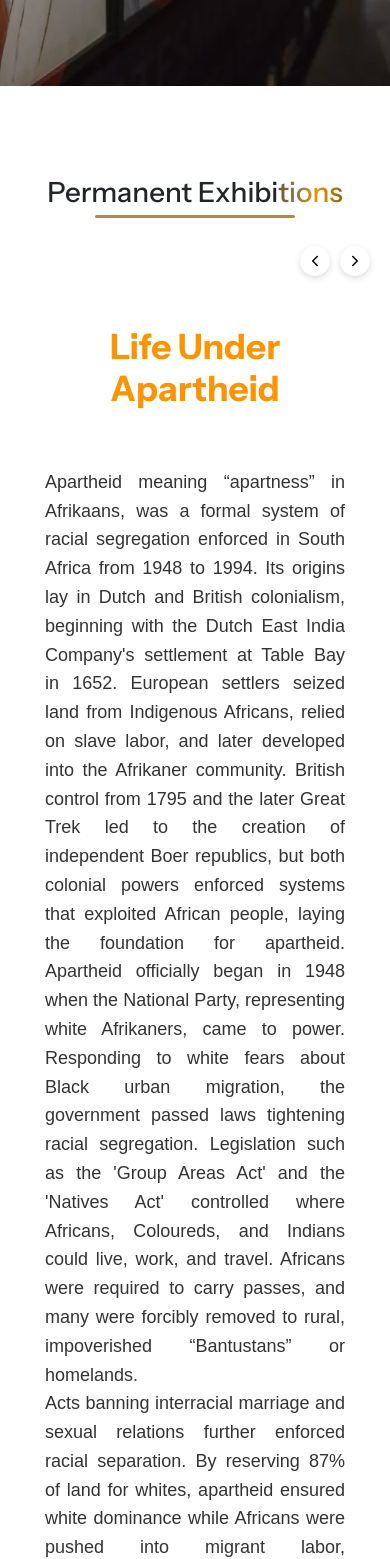
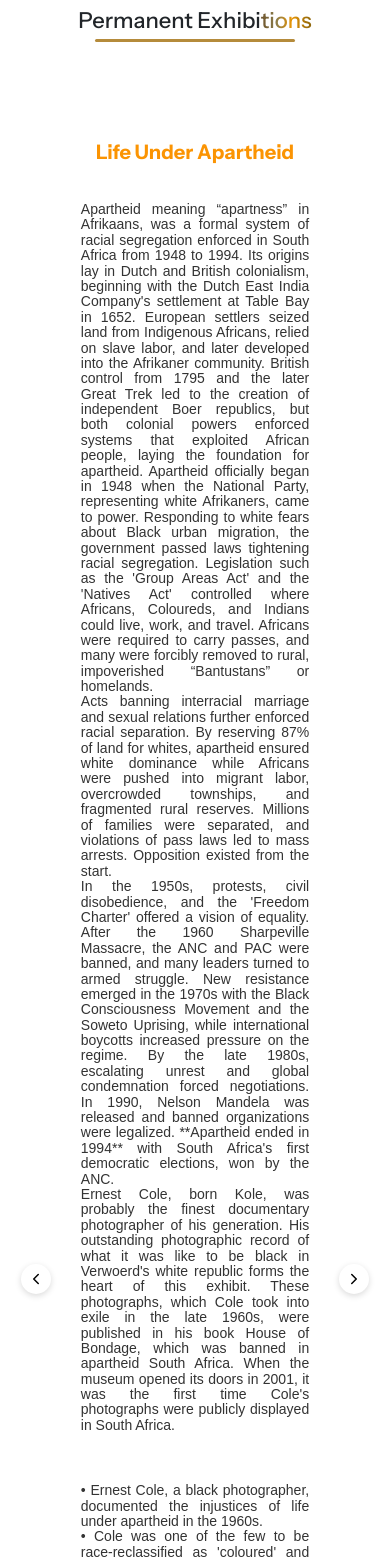
Before and after one commit to bontlenkoale1/apartheid-museum-clone, a React (Vite) app: page /apartheid-museum-clone/exhibitions in a window 390 px wide. Shown: the part 420-1979 px from the top of the page. Built offline with nearby package versions, Linux system fonts and the light colour scheme; a web font is replaced by a local one.

Commit message:
added media queries for exhibition page

```diff
--- a/src/pages/home/Exhibitions.css
+++ b/src/pages/home/Exhibitions.css
@@ -82,11 +82,6 @@ html {
   border-radius: 30px;
   margin: 20px 0;
 }
-/*.segragationimages {
-  width: 30%;
-  height: 30%;
-  border-radius: 30px;
-  margin: 20px 0;}*/
 
 section.exhibitionhero {
   padding-bottom: 50px;
@@ -119,9 +114,9 @@ section.exhibitionhero {
   transition: 0.8s all ease-in;
 }
 .custom-prev-btns:hover,
-.custom-next-btns:hover{
-  background-color:#fb9403;
-  color:white;
+.custom-next-btns:hover {
+  background-color: #fb9403;
+  color: white;
 }
 
 .custom-prev-btns {
@@ -137,3 +132,80 @@ section.exhibitionhero {
   width: 18px;
   height: 18px;
 }
+
+/* Media Queries */
+@media (max-width: 1280px) {
+  .segragationimage {
+    width: 28%;
+  }
+  .permanent-image-wrapper {
+    display: flex;
+    justify-content: center;
+    gap: 30px;
+  }
+}
+@media (max-width: 768px) {
+  .exhibitionhero-background {
+    min-height: 40vh;
+  }
+
+  .permanent-exhibition-card {
+    width: 90%;
+  }
+
+  .segragationimage {
+    width: 80%;
+    margin: 20px 0;
+  }
+
+  .permanent-image-wrapper {
+    flex-direction: column;
+    align-items: center;
+  }
+}
+@media (max-width: 640px) {
+  .custom-prev-btns,
+  .custom-next-btns {
+    position: static !important;
+    top: auto !important;
+    right: auto !important;
+    margin: 10px 8px;
+    display: inline-flex;
+    align-items: center;
+    justify-content: center;
+  }
+
+  .custom-swiper-container {
+    text-align: center;
+    margin-top: 20px;
+  }
+}
+@media (max-width: 480px) {
+  .exhibitionpage-h1-wrapper h1 {
+    font-size: 22px;
+  }
+
+  .permanent-exhibition-card h2 {
+    font-size: 20px;
+    margin-top: -30px;
+  }
+
+  .permanent-exhibition-card p {
+    font-size: 14px;
+    padding: 10px;
+    line-height: 1.1;
+  }
+
+  .segragationimage {
+    width: 95%;
+  }
+
+  .permanent-image-wrapper {
+    gap: 15px;
+  }
+
+  .custom-prev-btns,
+  .custom-next-btns {
+    margin: 8px 6px;
+  }
+}
```
